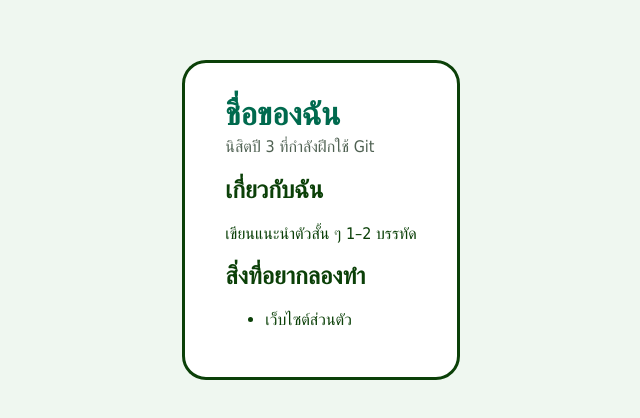
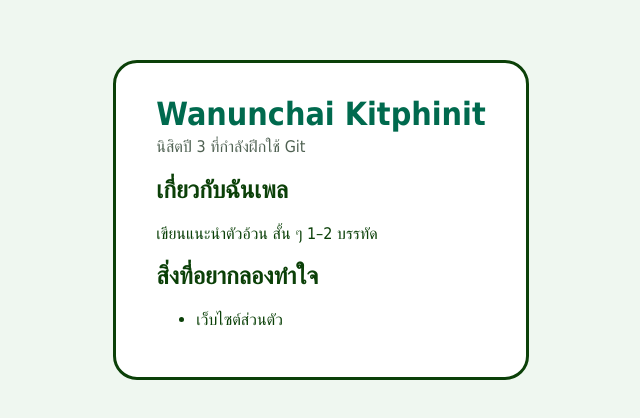
Before and after one commit to NWKNick/my-profile, a plain HTML site: page index.html in a window 1280 px wide. Shown: the part 180-598 px from the top of the page, without its empty margins (319-959 px from the left). Drawn offline with Linux system fonts and the light colour scheme.

Commit message:
Add my name and intro

```diff
--- a/index.html
+++ b/index.html
@@ -8,13 +8,13 @@
 </head>
 <body>
   <main class="card">
-    <h1>ชื่อของฉัน</h1>
+    <h1>Wanunchai Kitphinit</h1>
     <p class="tagline">นิสิตปี 3 ที่กำลังฝึกใช้ Git</p>
 
-    <h2>เกี่ยวกับฉัน</h2>
-    <p>เขียนแนะนำตัวสั้น ๆ 1–2 บรรทัด</p>
+    <h2>เกี่ยวกับฉันเพล</h2>
+    <p>เขียนแนะนำตัวอ้วน สั้น ๆ 1–2 บรรทัด</p>
 
-    <h2>สิ่งที่อยากลองทำ</h2>
+    <h2>สิ่งที่อยากลองทำใจ</h2>
     <ul>
       <li>เว็บไซต์ส่วนตัว</li>
     </ul>
```
